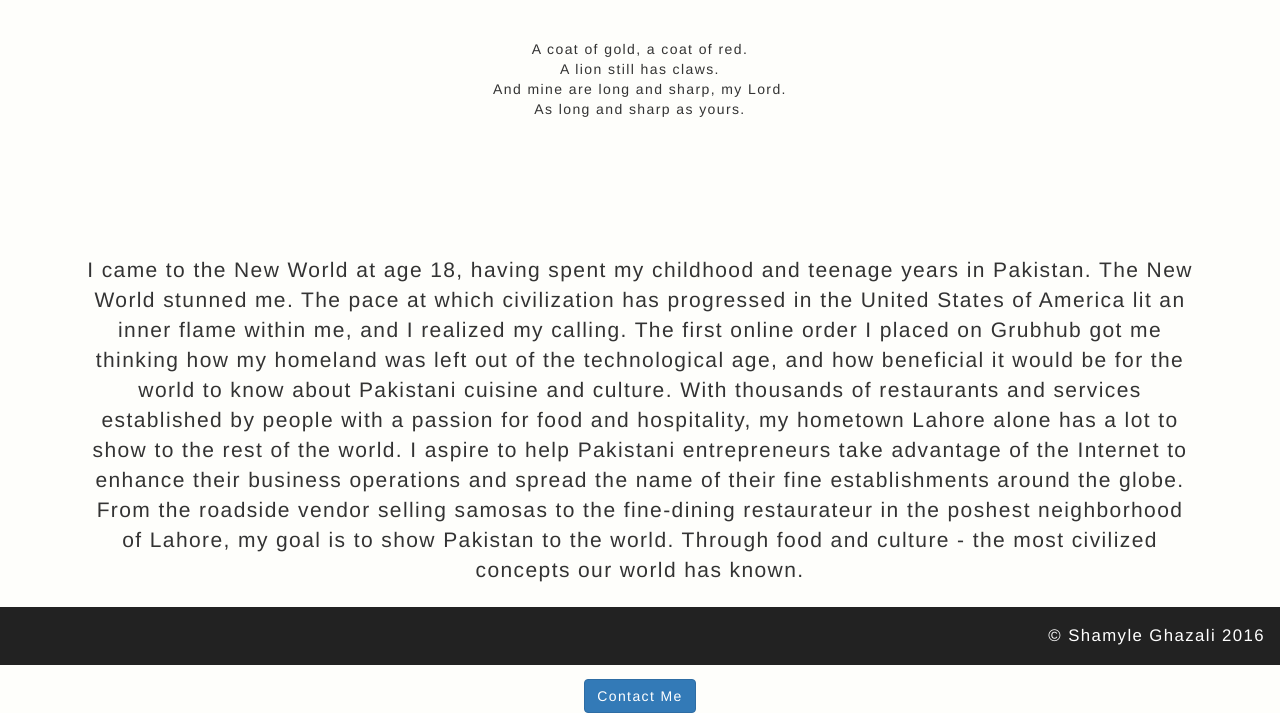
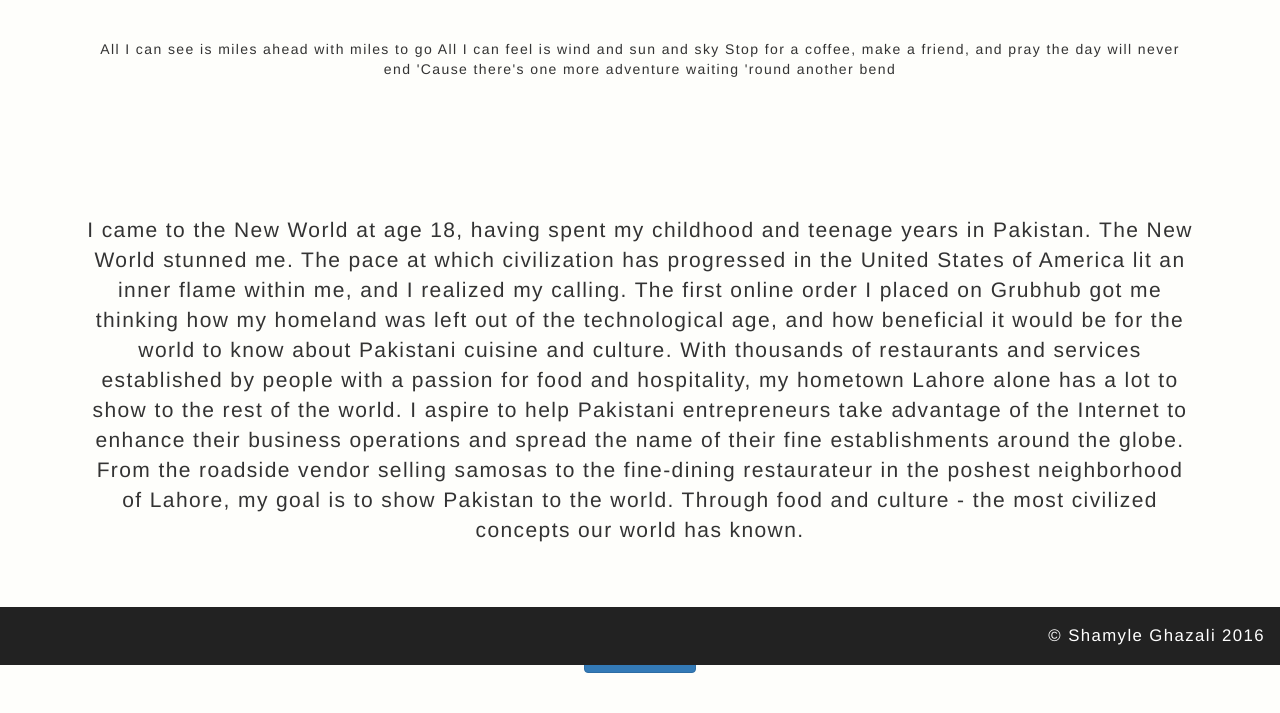
Before and after one commit to Shamwow16/Shamyle-Ghazali-Portfolio, a website: page public/vision.html in a window 1280 px wide. Shown: the part 135-848 px from the top of the page. After the commit the page ends 808 px from the top, so only its background shows below. Drawn offline with nearby package versions, Linux system fonts and the light colour scheme.

Commit message:
update quote

```diff
--- a/public/vision.html
+++ b/public/vision.html
@@ -17,10 +17,7 @@
     <div class="container">
         <div class="col-xs-12 text-center">
             <h1>My Vision</h1>
-            <p class="quote-buffer">A coat of gold, a coat of red.
-                <br> A lion still has claws.
-                <br> And mine are long and sharp, my Lord.
-                <br> As long and sharp as yours.</p>
+            <p class="quote-buffer">All I can see is miles ahead with miles to go All I can feel is wind and sun and sky Stop for a coffee, make a friend, and pray the day will never end 'Cause there's one more adventure waiting 'round another bend</p>
         </div>
         <div class="vision top-buffer col-xs-12 text-center">
             <p>I came to the New World at age 18, having spent my childhood and teenage years in Pakistan. The New World stunned me. The pace at which civilization has progressed in the United States of America lit an inner flame within me, and I realized my calling. The first online order I placed on Grubhub got me thinking how my homeland was left out of the technological age, and how beneficial it would be for the world to know about Pakistani cuisine and culture. With thousands of restaurants and services established by people with a passion for food and hospitality, my hometown Lahore alone has a lot to show to the rest of the world. I aspire to help Pakistani entrepreneurs take advantage of the Internet to enhance their business operations and spread the name of their fine establishments around the globe. From the roadside vendor selling samosas to the fine-dining restaurateur in the poshest neighborhood of Lahore, my goal is to show Pakistan to the world. Through food and culture - the most civilized concepts our world has known.</p>
```
